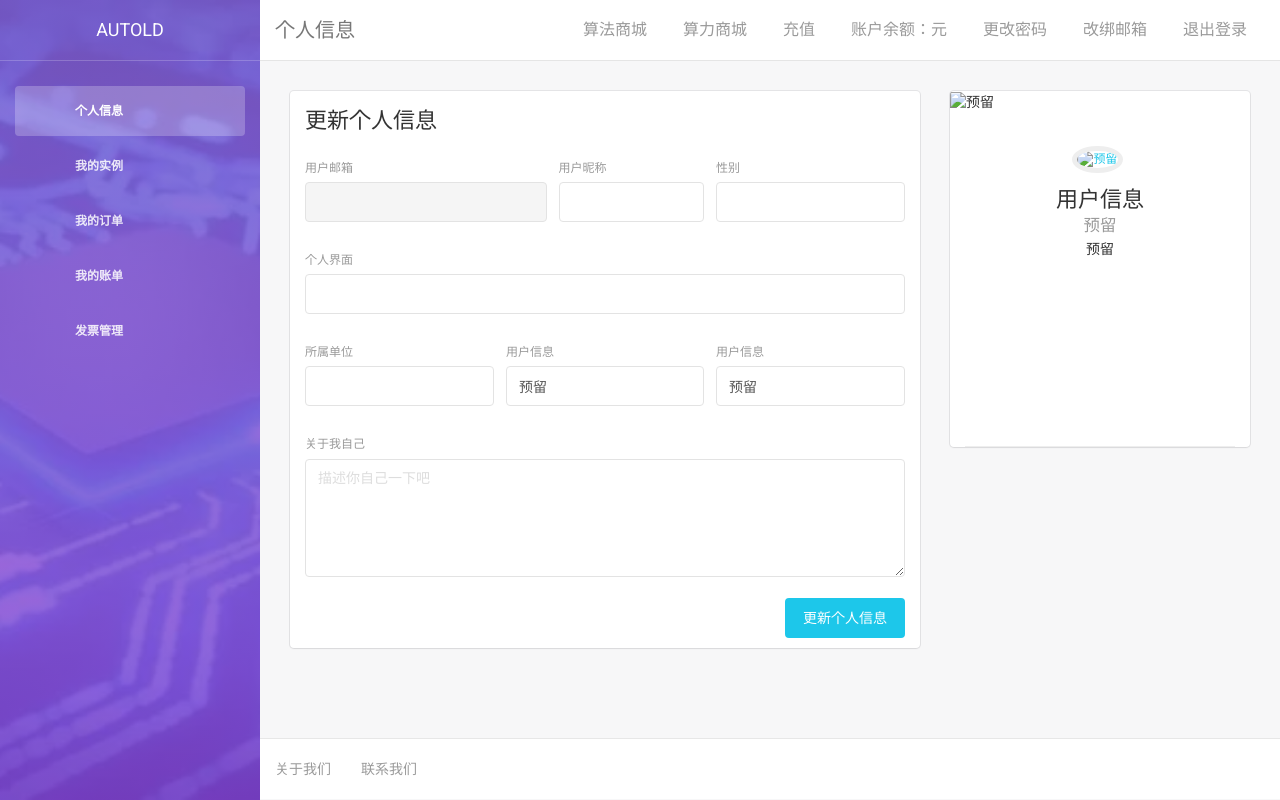
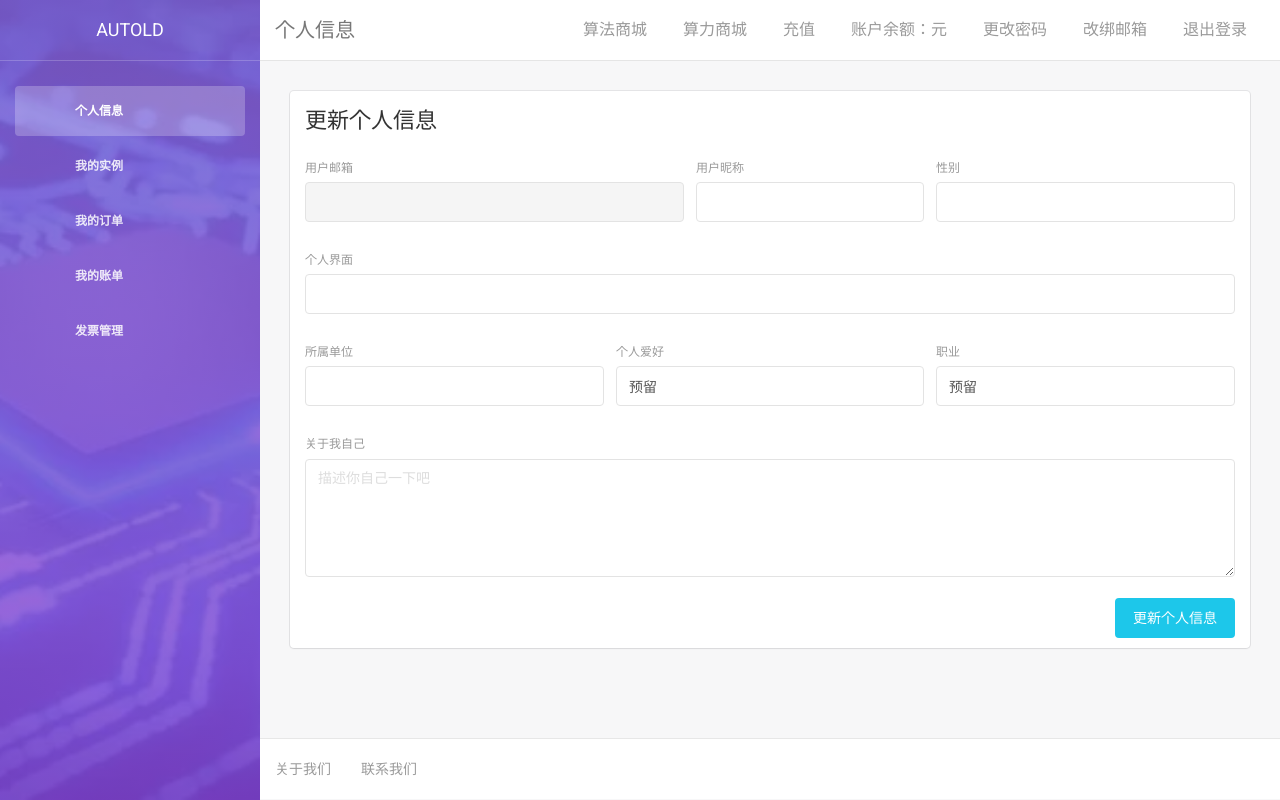
Before and after one commit to bjfu2022pro/AutoLD, a Flask app: template templates/usercontrol.html in a window 1280 px wide. Run offline with Flask 2, Linux system fonts and the light colour scheme; the template is opened without the code that fills it, so the values that code supplies are empty; some libraries are stand-ins or nearby versions; some web fonts are replaced.

Commit message:
usercontrol

```diff
--- a/templates/usercontrol.html
+++ b/templates/usercontrol.html
@@ -139,7 +139,7 @@
         <div class="content">
             <div class="container-fluid">
                 <div class="row">
-                    <div class="col-md-8">
+                    <div class="col-md-12">
                         <div class="card">
                             <div class="header">
                                 <h4 class="title">更新个人信息</h4>
@@ -185,13 +185,13 @@
                                         </div>
                                         <div class="col-md-4">
                                             <div class="form-group">
-                                                <label>用户信息</label>
+                                                <label>个人爱好</label>
                                                 <input type="text" class="form-control" placeholder="预留" value="预留">
                                             </div>
                                         </div>
                                         <div class="col-md-4">
                                             <div class="form-group">
-                                                <label>用户信息</label>
+                                                <label>职业</label>
                                                 <input type="text" class="form-control" placeholder="预留" value="预留">
                                             </div>
                                         </div>
@@ -212,28 +212,6 @@
                             </div>
                         </div>
                     </div>
-                    <div class="col-md-4">
-                        <div class="card card-user">
-                            <div class="image">
-                                <img src="" alt="预留"/>
-                            </div>
-                            <div class="content">
-                                <div class="author">
-                                     <a href="#">
-                                    <img class="avatar border-gray" src="" alt="预留"/>
-
-                                      <h4 class="title">用户信息<br />
-                                         <small>预留</small>
-                                      </h4>
-                                    </a>
-                                </div>
-                                <p class="description text-center">预留
-                                </p>
-                            </div>
-                            <hr>
-                        </div>
-                    </div>
-
                 </div>
             </div>
         </div>
```
